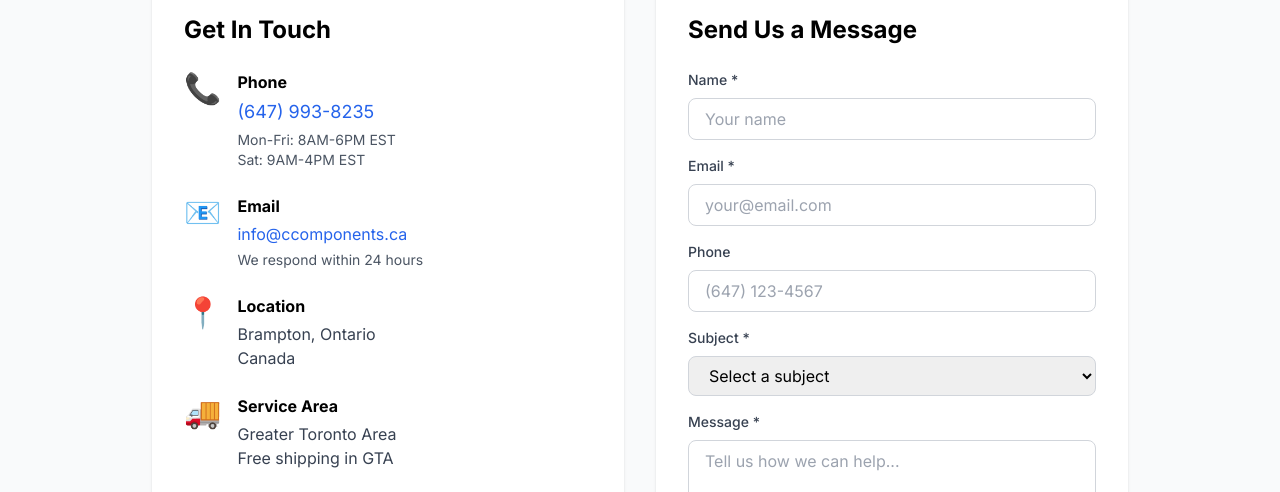
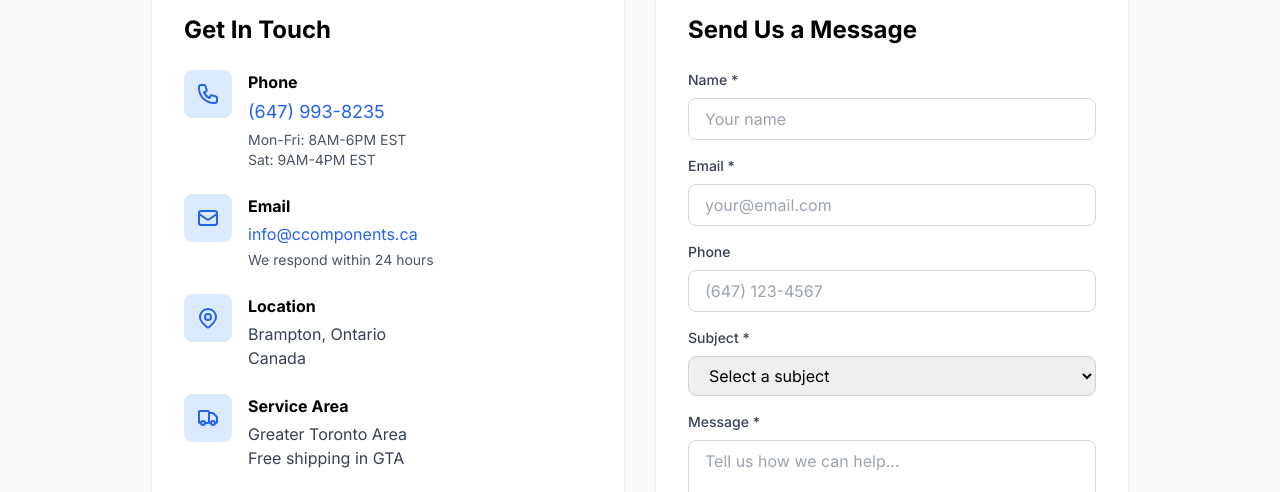
Before and after one commit to gurpinders/corecomponents, a Next.js app: page /contact in a window 1280 px wide. Shown: the part 387-879 px from the top of the page. Built offline with nearby package versions, Linux system fonts and the light colour scheme; no server answers; the database is empty.

Commit message:
Replace contact page emojis with Heroicons

```diff
--- a/app/contact/page.jsx
+++ b/app/contact/page.jsx
@@ -52,8 +52,13 @@ export default function ContactPage() {
                                 <h2 className="text-2xl font-bold mb-6">Get In Touch</h2>
 
                                 <div className="space-y-6">
+                                    {/* Phone */}
                                     <div className="flex items-start">
-                                        <span className="text-3xl mr-4">📞</span>
+                                        <div className="flex-shrink-0 w-12 h-12 bg-blue-100 rounded-lg flex items-center justify-center mr-4">
+                                            <svg className="w-6 h-6 text-blue-600" fill="none" stroke="currentColor" viewBox="0 0 24 24">
+                                                <path strokeLinecap="round" strokeLinejoin="round" strokeWidth={2} d="M3 5a2 2 0 012-2h3.28a1 1 0 01.948.684l1.498 4.493a1 1 0 01-.502 1.21l-2.257 1.13a11.042 11.042 0 005.516 5.516l1.13-2.257a1 1 0 011.21-.502l4.493 1.498a1 1 0 01.684.949V19a2 2 0 01-2 2h-1C9.716 21 3 14.284 3 6V5z" />
+                                            </svg>
+                                        </div>
                                         <div>
                                             <h3 className="font-bold mb-1">Phone</h3>
                                             <a href="tel:6479938235" className="text-blue-600 hover:underline text-lg">
@@ -63,8 +68,13 @@ export default function ContactPage() {
                                         </div>
                                     </div>
 
+                                    {/* Email */}
                                     <div className="flex items-start">
-                                        <span className="text-3xl mr-4">📧</span>
+                                        <div className="flex-shrink-0 w-12 h-12 bg-blue-100 rounded-lg flex items-center justify-center mr-4">
+                                            <svg className="w-6 h-6 text-blue-600" fill="none" stroke="currentColor" viewBox="0 0 24 24">
+                                                <path strokeLinecap="round" strokeLinejoin="round" strokeWidth={2} d="M3 8l7.89 5.26a2 2 0 002.22 0L21 8M5 19h14a2 2 0 002-2V7a2 2 0 00-2-2H5a2 2 0 00-2 2v10a2 2 0 002 2z" />
+                                            </svg>
+                                        </div>
                                         <div>
                                             <h3 className="font-bold mb-1">Email</h3>
                                             <a href="mailto:info@ccomponents.ca" className="text-blue-600 hover:underline">
@@ -74,16 +84,28 @@ export default function ContactPage() {
                                         </div>
                                     </div>
 
+                                    {/* Location */}
                                     <div className="flex items-start">
-                                        <span className="text-3xl mr-4">📍</span>
+                                        <div className="flex-shrink-0 w-12 h-12 bg-blue-100 rounded-lg flex items-center justify-center mr-4">
+                                            <svg className="w-6 h-6 text-blue-600" fill="none" stroke="currentColor" viewBox="0 0 24 24">
+                                                <path strokeLinecap="round" strokeLinejoin="round" strokeWidth={2} d="M17.657 16.657L13.414 20.9a1.998 1.998 0 01-2.827 0l-4.244-4.243a8 8 0 1111.314 0z" />
+                                                <path strokeLinecap="round" strokeLinejoin="round" strokeWidth={2} d="M15 11a3 3 0 11-6 0 3 3 0 016 0z" />
+                                            </svg>
+                                        </div>
                                         <div>
                                             <h3 className="font-bold mb-1">Location</h3>
                                             <p className="text-gray-700">Brampton, Ontario<br/>Canada</p>
                                         </div>
                                     </div>
 
+                                    {/* Service Area */}
                                     <div className="flex items-start">
-                                        <span className="text-3xl mr-4">🚚</span>
+                                        <div className="flex-shrink-0 w-12 h-12 bg-blue-100 rounded-lg flex items-center justify-center mr-4">
+                                            <svg className="w-6 h-6 text-blue-600" fill="none" stroke="currentColor" viewBox="0 0 24 24">
+                                                <path d="M9 17a2 2 0 11-4 0 2 2 0 014 0zM19 17a2 2 0 11-4 0 2 2 0 014 0z" />
+                                                <path strokeLinecap="round" strokeLinejoin="round" strokeWidth={2} d="M13 16V6a1 1 0 00-1-1H4a1 1 0 00-1 1v10a1 1 0 001 1h1m8-1a1 1 0 01-1 1H9m4-1V8a1 1 0 011-1h2.586a1 1 0 01.707.293l3.414 3.414a1 1 0 01.293.707V16a1 1 0 01-1 1h-1m-6-1a1 1 0 001 1h1M5 17a2 2 0 104 0m-4 0a2 2 0 114 0m6 0a2 2 0 104 0m-4 0a2 2 0 114 0" />
+                                            </svg>
+                                        </div>
                                         <div>
                                             <h3 className="font-bold mb-1">Service Area</h3>
                                             <p className="text-gray-700">Greater Toronto Area<br/>Free shipping in GTA</p>
@@ -186,7 +208,7 @@ export default function ContactPage() {
                                     </label>
                                     <textarea
                                         name="message"
-                                        value={formData.message}
+                                        value={formData.value}
                                         onChange={handleChange}
                                         required
                                         rows="5"
```
